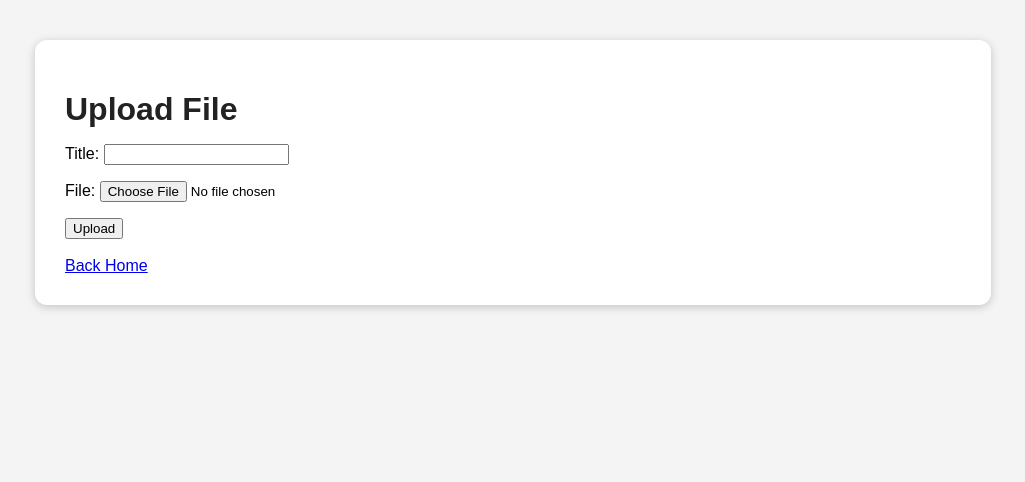
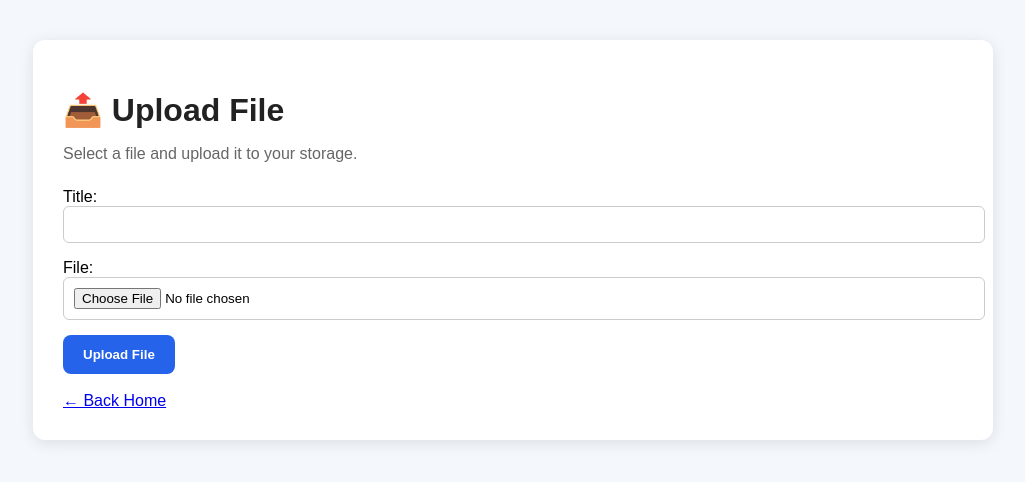
Before and after one commit to EmmanuelOwilli/Web-Apps, a Django app: page /upload/ in a window 1280 px wide. Shown: the top 482 px of the page, without its empty margins (127-1152 px from the left). Run offline with Django 5.2, Linux system fonts and the light colour scheme.

Commit message:
Added css

```diff
--- a/django-file-storage/files_app/static/files_app/style.css
+++ b/django-file-storage/files_app/static/files_app/style.css
@@ -1,126 +1,145 @@
 body {
     font-family: Arial, sans-serif;
-    background-color: #f4f4f4;
+    background: #f4f7fb;
     margin: 0;
     padding: 0;
 }
 
+/* Main Container */
 .container {
-    width: 70%;
+    width: 80%;
+    max-width: 900px;
     margin: 40px auto;
-    background: white;
+    background: #fff;
     padding: 30px;
     border-radius: 12px;
-    box-shadow: 0px 2px 10px rgba(0,0,0,0.2);
+    box-shadow: 0 3px 15px rgba(0,0,0,0.1);
 }
 
+/* Headings */
 h1 {
+    margin-bottom: 10px;
     color: #222;
-    margin-bottom: 5px;
 }
 
 .subtitle {
-    color: gray;
-    margin-bottom: 20px;
+    color: #666;
+    margin-bottom: 25px;
 }
 
+/* Upload Button */
 .upload-btn {
     display: inline-block;
-    background-color: #2563eb;
+    background: #2563eb;
     color: white;
-    padding: 10px 18px;
-    border-radius: 6px;
+    padding: 12px 20px;
     text-decoration: none;
-    margin-bottom: 20px;
+    border-radius: 8px;
+    font-weight: bold;
 }
 
 .upload-btn:hover {
-    background-color: #1d4ed8;
+    background: #1d4ed8;
 }
 
+/* File Cards */
 .file-box {
-    background: #f9f9f9;
+    background: #fafafa;
+    border: 1px solid #ddd;
+    border-radius: 10px;
     padding: 20px;
-    border-radius: 10px;
     margin-top: 20px;
-    transition: 0.3s;
 }
 
-.file-box:hover {
-    transform: scale(1.01);
+.file-box h3 {
+    margin-top: 0;
+    color: #222;
 }
 
-.button-group {
+.file-box p {
+    color: #555;
+}
+
+/* Action Buttons */
+.file-actions {
     margin-top: 15px;
 }
 
-.button-group a {
+.file-actions a {
+    display: inline-block;
     text-decoration: none;
-    padding: 8px 14px;
-    border-radius: 5px;
+    color: white;
+    padding: 10px 16px;
+    border-radius: 6px;
     margin-right: 10px;
-    color: white;
+    font-size: 14px;
+    font-weight: bold;
 }
 
-.view-btn {
-    background-color: #16a34a;
+.btn-view {
+    background: #3498db;
 }
 
-.download-btn {
-    background-color: #2563eb;
+.btn-view:hover {
+    background: #2980b9;
 }
 
-.delete-btn {
-    background-color: #dc2626;
+.btn-download {
+    background: #27ae60;
 }
 
-.view-btn:hover {
-    background-color: #15803d;
+.btn-download:hover {
+    background: #1e8449;
 }
 
-.download-btn:hover {
-    background-color: #1d4ed8;
+.btn-delete {
+    background: #e74c3c;
 }
 
-.delete-btn:hover {
-    background-color: #b91c1c;
+.btn-delete:hover {
+    background: #c0392b;
 }
 
+/* Empty State */
 .empty-box {
     text-align: center;
-    padding: 30px;
+    padding: 40px;
     background: #fafafa;
     border-radius: 10px;
+    margin-top: 20px;
 }
 
+/* Forms */
+form p {
+    margin-bottom: 15px;
+}
+
+input[type="text"],
+input[type="file"] {
+    width: 100%;
+    padding: 10px;
+    border: 1px solid #ccc;
+    border-radius: 6px;
+}
+
+button {
+    background: #2563eb;
+    color: white;
+    border: none;
+    padding: 12px 18px;
+    border-radius: 6px;
+    cursor: pointer;
+    font-weight: bold;
+}
+
+button:hover {
+    background: #1d4ed8;
+}
+
+/* Footer */
 footer {
     text-align: center;
     margin-top: 30px;
-    color: gray;
-    padding-bottom: 20px;
+    color: #666;
+    padding: 20px;
 }
-
-.file-actions{
-    margin-top:10px;
-}
-
-.file-actions a{
-    text-decoration:none;
-    padding:8px 14px;
-    border-radius:6px;
-    margin-right:10px;
-    color:white;
-    font-weight:bold;
-}
-
-.btn-view{
-    background:#3498db;
-}
-
-.btn-download{
-    background:#27ae60;
-}
-
-.btn-delete{
-    background:#e74c3c;
-}
--- a/django-file-storage/files_app/templates/upload.html
+++ b/django-file-storage/files_app/templates/upload.html
@@ -2,17 +2,24 @@
 
 <!DOCTYPE html>
 <html>
+
 <head>
+
     <title>Upload File</title>
 
-    <!-- CSS File -->
     <link rel="stylesheet" href="{% static 'files_app/style.css' %}">
+
 </head>
+
 <body>
 
 <div class="container">
 
-    <h1>Upload File</h1>
+    <h1>📤 Upload File</h1>
+
+    <p class="subtitle">
+        Select a file and upload it to your storage.
+    </p>
 
     <form method="POST" enctype="multipart/form-data">
 
@@ -20,16 +27,16 @@
 
         {{ form.as_p }}
 
-        <button type="submit">
-            Upload
+        <button type="submit" class="upload-btn">
+            Upload File
         </button>
 
     </form>
 
     <br>
 
-    <a href="/">
-        Back Home
+    <a class="view-btn" href="/">
+        ← Back Home
     </a>
 
 </div>
```
Also changed, not shown: django-file-storage/files_app/templates/home.html (+11 -11 lines), django-file-storage/db.sqlite3, django-file-storage/files_app/urls.py (line endings or trailing spaces), django-file-storage/media/uploads/WhatsApp_Image_2026-05-29_at_4.43.49_PM.jpeg (added), django-file-storage/media/uploads/WhatsApp_Image_2026-05-29_at_4.43.50_PM_4.jpeg (added), django-file-storage/media/uploads/WhatsApp_Image_2026-05-29_at_4.43.51_PM_1.jpeg (added), django-file-storage/storage_project/asgi.py (line endings or trailing spaces), django-file-storage/storage_project/wsgi.py (line endings or trailing spaces).
